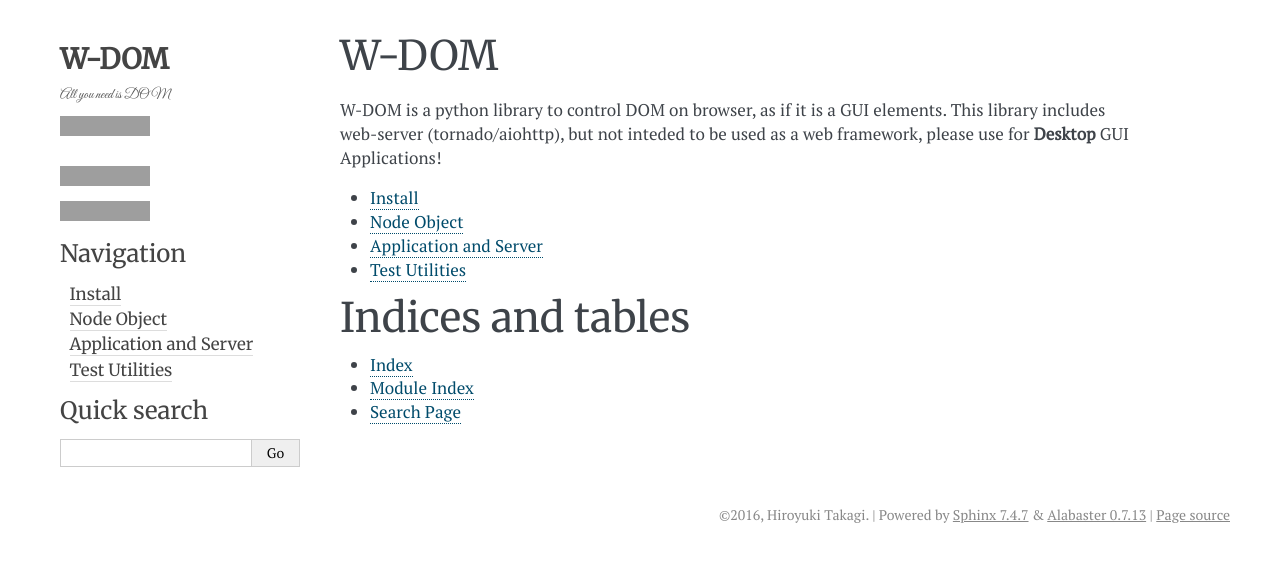
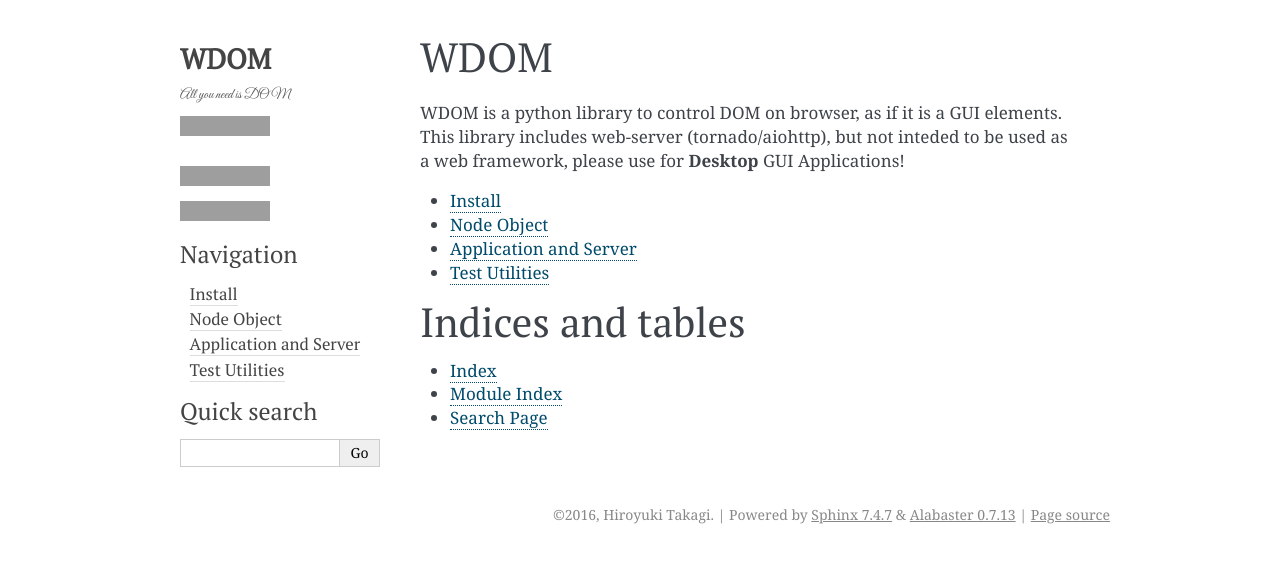
Before and after one commit to miyakogi/wdom, a Sphinx documentation site: the page built from docs/index.rst, in a window 1280 px wide, cut to the strip 0-563 px from the top of the page. Built offline with Sphinx 7.4.7, drawn with Linux system fonts in a browser that asks for light colours; some web fonts are replaced; grey boxes are pictures that could not be loaded.

Commit message:
Update document

```diff
--- a/docs/_templates/layout.html
+++ b/docs/_templates/layout.html
@@ -2,35 +2,35 @@
 {% block extrahead %}
   {{ super() }}
   <!-- Web Fonts -->
-  <link href='https://fonts.googleapis.com/css?family=Lato' rel='stylesheet' type='text/css'>
-  <link href='https://fonts.googleapis.com/css?family=Roboto+Slab' rel='stylesheet' type='text/css'>
-  <link href='https://fonts.googleapis.com/css?family=Cutive+Mono' rel='stylesheet' type='text/css'>
+  {# <link href='https://fonts.googleapis.com/css?family=Lato' rel='stylesheet' type='text/css'> #}
+  {# <link href='https://fonts.googleapis.com/css?family=Roboto+Slab' rel='stylesheet' type='text/css'> #}
+  {# <link href='https://fonts.googleapis.com/css?family=Cutive+Mono' rel='stylesheet' type='text/css'> #}
   <link href='https://fonts.googleapis.com/css?family=PT+Serif' rel='stylesheet' type='text/css'>
   <link href='https://fonts.googleapis.com/css?family=PT+Mono' rel='stylesheet' type='text/css'>
-  <link href='https://fonts.googleapis.com/css?family=EB+Garamond' rel='stylesheet' type='text/css'>
+  {# <link href='https://fonts.googleapis.com/css?family=EB+Garamond' rel='stylesheet' type='text/css'> #}
   <link href='https://fonts.googleapis.com/css?family=Great+Vibes' rel='stylesheet' type='text/css'>
-  <link href='https://fonts.googleapis.com/css?family=Merriweather' rel='stylesheet' type='text/css'>
-  <link href='https://fonts.googleapis.com/css?family=Gentium+Basic' rel='stylesheet' type='text/css'>
-  <link href='https://fonts.googleapis.com/css?family=Vollkorn' rel='stylesheet' type='text/css'>
-  <link href='https://fonts.googleapis.com/css?family=Lora' rel='stylesheet' type='text/css'>
-  <link href='https://fonts.googleapis.com/css?family=Bree+Serif' rel='stylesheet' type='text/css'>
-  <link href='https://fonts.googleapis.com/css?family=Crimson+Text:400,600,700' rel='stylesheet' type='text/css'>
+  {# <link href='https://fonts.googleapis.com/css?family=Merriweather' rel='stylesheet' type='text/css'> #}
+  {# <link href='https://fonts.googleapis.com/css?family=Gentium+Basic' rel='stylesheet' type='text/css'> #}
+  {# <link href='https://fonts.googleapis.com/css?family=Vollkorn' rel='stylesheet' type='text/css'> #}
+  {# <link href='https://fonts.googleapis.com/css?family=Lora' rel='stylesheet' type='text/css'> #}
+  {# <link href='https://fonts.googleapis.com/css?family=Bree+Serif' rel='stylesheet' type='text/css'> #}
+  {# <link href='https://fonts.googleapis.com/css?family=Crimson+Text:400,600,700' rel='stylesheet' type='text/css'> #}
 
   <!-- Style -->
   <style>
     h1.logo {
-      font-family: 'Merriweather';
+      font-family: 'PT Serif', serif;
     }
     h1.logo a {
       text-decoration: none;
       border-bottom: none;
     }
     p.blurb {
-      font-family: 'Great Vibes';
+      font-family: 'Great Vibes', serif;
     }
     div.sphinxsidebarwrapper li {
       padding-left: 0.6rem;
-      font-family: 'Merriweather';
+      font-family: 'PT Serif', serif;
       line-height: 1.5;
     }
     div.sphinxsidebar li>a {
--- a/docs/conf.py
+++ b/docs/conf.py
@@ -58,7 +58,7 @@
 master_doc = 'index'
 
 # General information about the project.
-project = 'W-DOM'
+project = 'WDOM'
 copyright = '2016, Hiroyuki Takagi'
 author = 'Hiroyuki Takagi'
 
@@ -143,12 +143,8 @@
     'github_repo': 'wdom_py',
     'travis_button': 'miyakogi/wdom_py',
     'codecov_button': 'miyakogi/wdom_py',
-    'page_width': '1180px',
-    'sidebar_width': '260px',
-    'font_family': ', '.join(['"PT Serif"', "Roboto Slab", font_family]),
-    'head_font_family': ', '.join(['Merriweather', '"PT Serif"',
-                                   '"Crimson Text"', head_font_family,
-                                   ]),
+    'font_family': ', '.join(['Georgia', font_family]),
+    'head_font_family': ', '.join(['"PT Serif"', head_font_family]),
     'code_font_family': ', '.join(['"PT Mono"', code_font_family]),
 }
 
@@ -266,7 +262,7 @@
 # (source start file, target name, title,
 #  author, documentclass [howto, manual, or own class]).
 latex_documents = [
-  (master_doc, 'WDOM.tex', 'W-DOM Documentation',
+  (master_doc, 'WDOM.tex', 'WDOM Documentation',
    'Hiroyuki Takagi', 'manual'),
 ]
 
--- a/docs/index.rst
+++ b/docs/index.rst
@@ -3,10 +3,10 @@
    You can adapt this file completely to your liking, but it should at least
    contain the root `toctree` directive.
 
-W-DOM
-=====
+WDOM
+====
 
-W-DOM is a python library to control DOM on browser, as if it is a GUI elements.
+WDOM is a python library to control DOM on browser, as if it is a GUI elements.
 This library includes web-server (tornado/aiohttp), but not inteded to be
 used as a web framework, please use for **Desktop** GUI Applications!
 
--- a/docs/server.py
+++ b/docs/server.py
@@ -1,7 +1,11 @@
 #!/usr/bin/env python3
 # -*- coding: utf-8 -*-
 
+import subprocess
+
 from livereload import Server, shell
+
+subprocess.run(['make', 'html'])
 
 server = Server()
 # Wtach documets
```
